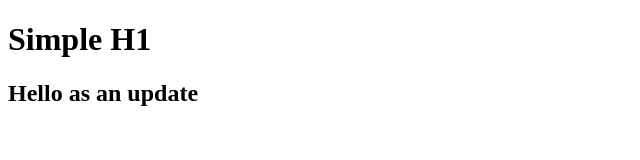
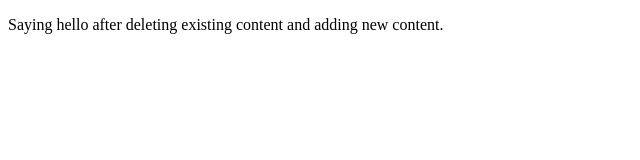
Before and after one commit to AlkanTheGrey/p3_basics-test001, a plain HTML site: page index.html in a window 1280 px wide. Shown: the whole page, without its empty margins (0-640 px from the left). Drawn offline with Linux system fonts and the light colour scheme.

Commit message:
Note 003
Further change to the index.html file content. The previous h1 and h2 tags have been removed and a new p tag has been added.

```diff
--- a/index.html
+++ b/index.html
@@ -7,7 +7,6 @@
   <title>p3 Basics Test001</title>
 </head>
 <body>
-  <h1>Simple H1</h1>
-  <h2>Hello as an update</h2>
+  <p class="note003">Saying hello after deleting existing content and adding new content.</p>
 </body>
 </html>
```
